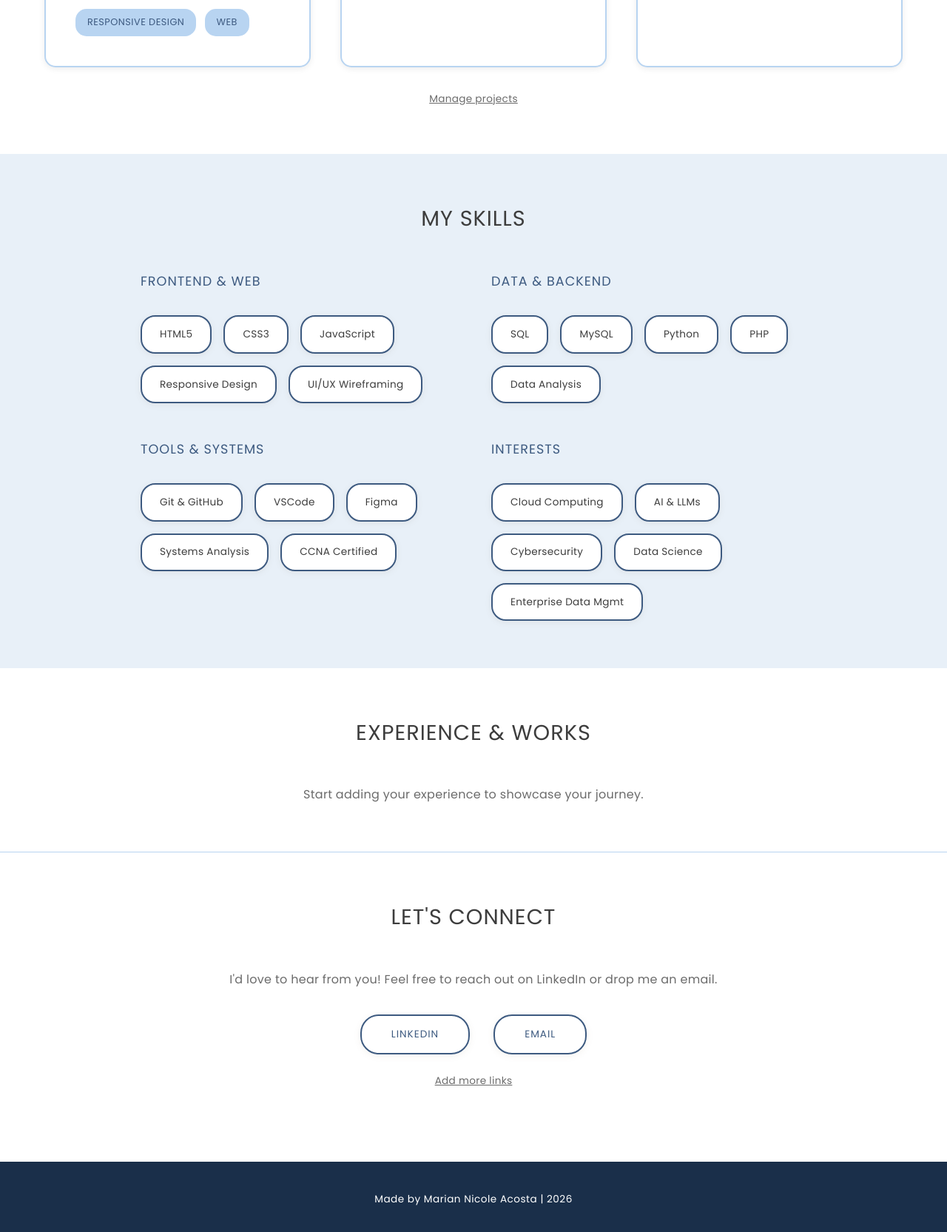
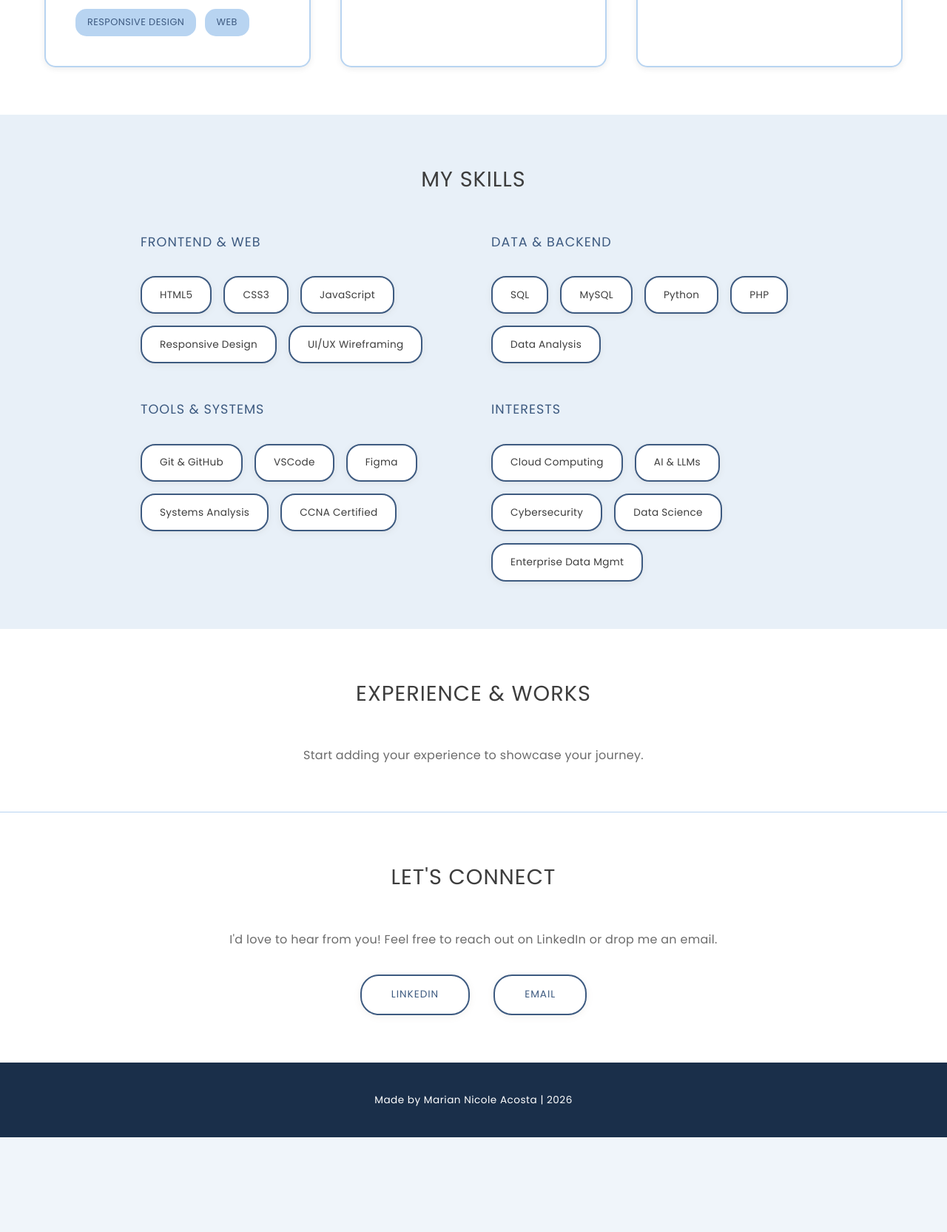
Before and after one commit to curiouscapybara14/curiouscapybara14, a plain HTML site: page index.html in a window 1280 px wide. Shown: the part 1934-3599 px from the top of the page at 74% size. After the commit the page ends 3471 px from the top, so only its background shows below. Drawn offline with Linux system fonts and the light colour scheme.

Commit message:
Remove admin login links from main portfolio page

```diff
--- a/index.html
+++ b/index.html
@@ -93,9 +93,6 @@
                     </div>
                 </div>
             </div>
-            <p style="text-align: center; margin-top: 2rem; font-size: 0.85rem; color: var(--light-text);">
-                <a href="login.html" style="color: var(--light-text); text-decoration: underline;">Manage projects</a>
-            </p>
         </div>
     </section>
 
@@ -168,9 +165,6 @@
                 <a href="https://www.linkedin.com/in/acostamariannicole/" class="contact-button" target="_blank">LinkedIn</a>
                 <a href="mailto:costanicoa@gmail.com" class="contact-button">Email</a>
             </div>
-            <p style="text-align: center; margin-top: 1.5rem; font-size: 0.85rem; color: var(--light-text);">
-                <a href="login.html" style="color: var(--light-text); text-decoration: underline;">Add more links</a>
-            </p>
         </div>
     </section>
 
```
